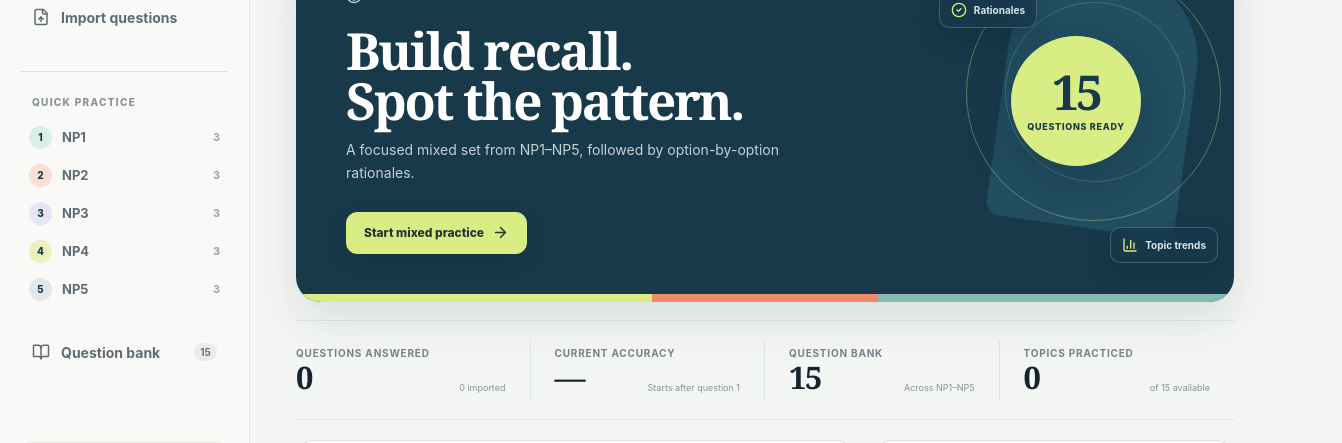
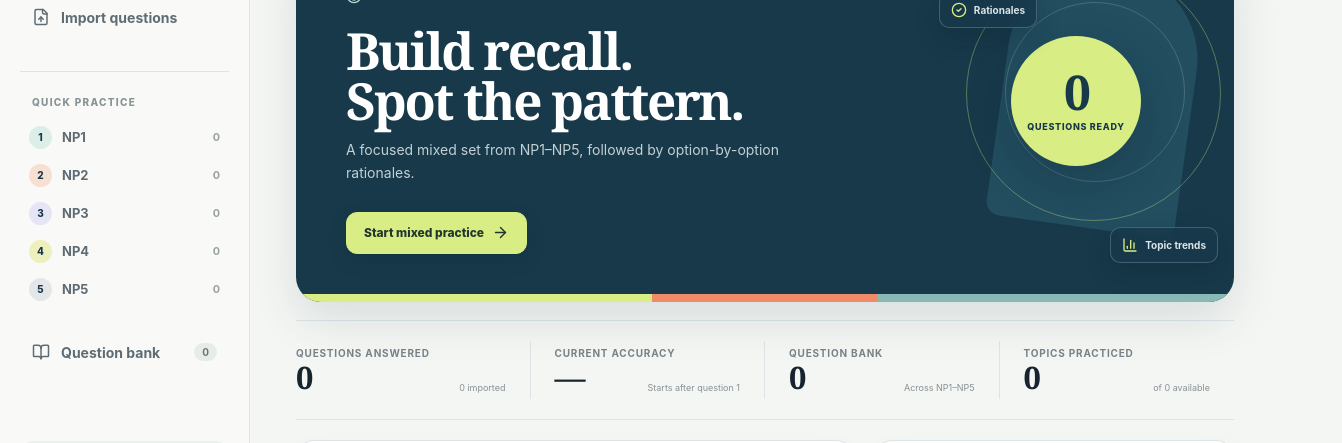
Before and after one commit to ShaneRyujin/pnle-practice-hub, a React (Vite) app: page / in a window 1280 px wide. Shown: the part 259-702 px from the top of the page, 1342 px wide, since content can reach past the window. Built offline with nearby package versions, Linux system fonts and the light colour scheme.

Commit message:
Remove built-in questions and keep answer selection active

```diff
--- a/src/App.tsx
+++ b/src/App.tsx
@@ -80,7 +80,7 @@ const ANNOTATION_COLORS: Record<AnnotationColor, { label: string; ink: string; h
   green: { label: "Green", ink: "#328d6d", highlight: "rgba(101, 191, 145, .46)" },
 };
 
-const sampleQuestions: Question[] = [
+const sampleQuestions: Question[] = []; /* Built-in samples intentionally disabled: each student builds this bank from their own uploads.
   {
     id: "sample-np1-001",
     np: "NP1",
@@ -403,7 +403,7 @@ const sampleQuestions: Question[] = [
     },
     source: "sample",
   },
-];
+]; */
 
 const previewScores: Record<Practice, number> = {
   NP1: 82,
@@ -1408,7 +1408,7 @@ export default function Home() {
                       const choiceButton = (
                         <button
                           className={`exam-choice ${isSelected ? "selected" : ""} ${isEliminated ? "eliminated" : ""} ${isCorrect ? "correct" : ""} ${isWrong ? "wrong" : ""}`}
-                          onClick={() => !revealed && !examTool && !isEliminated && setSelected(letter)}
+                          onClick={() => !revealed && !isEliminated && setSelected(letter)}
                           role="radio"
                           aria-checked={isSelected}
                           aria-label={`${letter}. ${currentQuestion.choices[letter]}${isEliminated ? ", eliminated" : ""}`}
```
